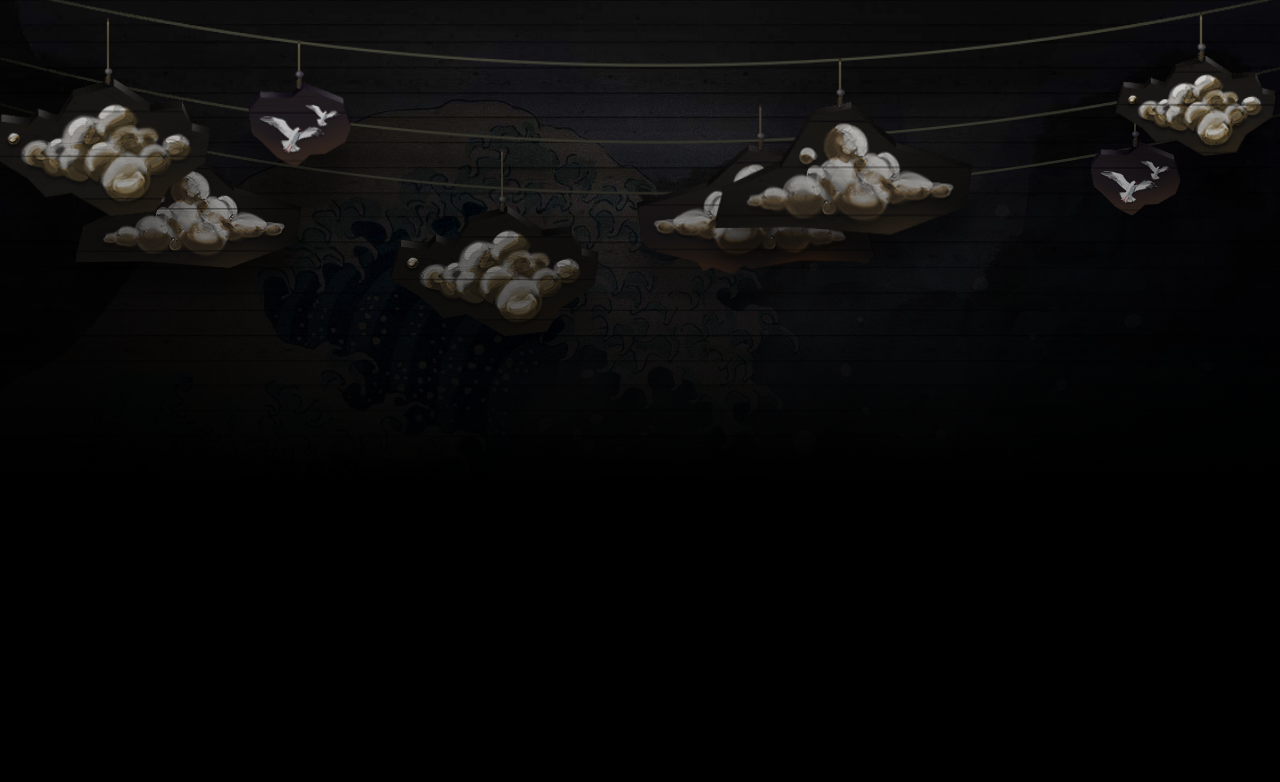
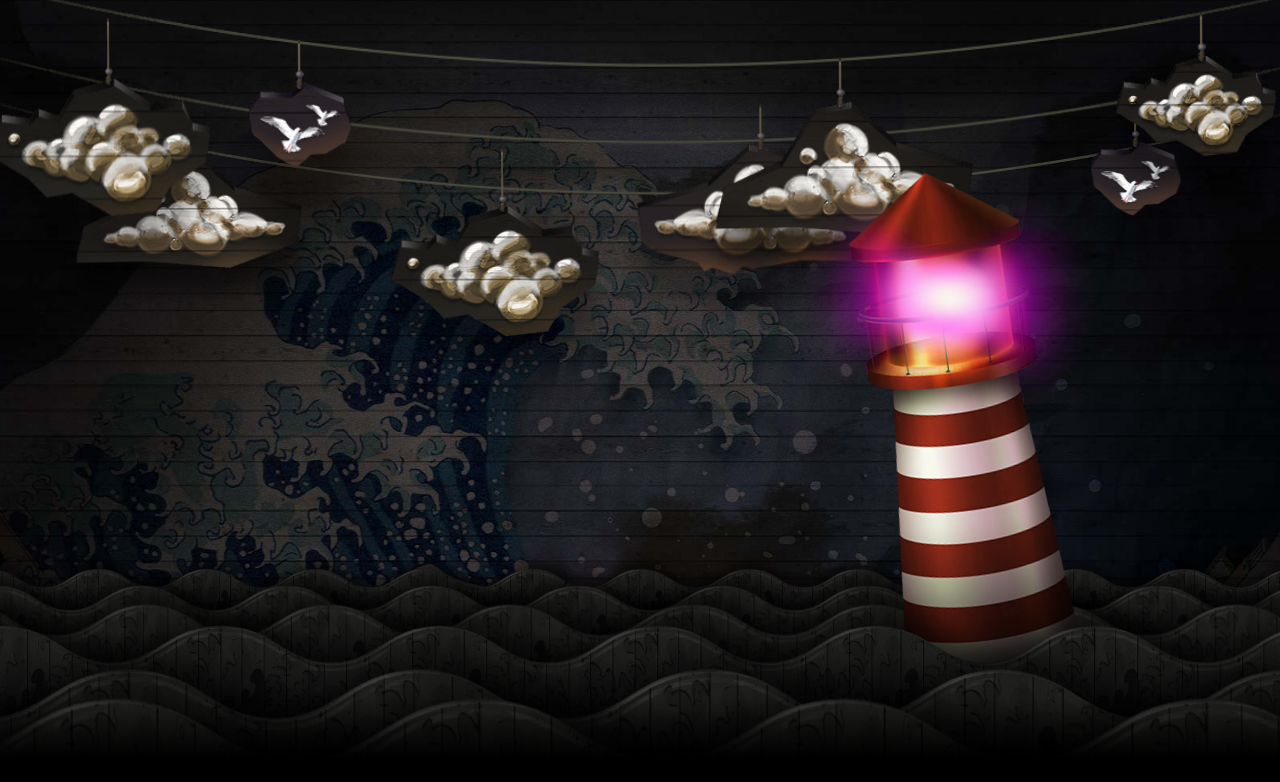
Before and after one commit to GeorgFE/paralax-effect-only-PC-, a plain HTML site: page index.html in a window 1280 px wide. Drawn offline with Linux system fonts and the light colour scheme.

Commit message:
Work is done!

```diff
--- a/index.css
+++ b/index.css
@@ -5,6 +5,24 @@ body{
 }
 .wrap {
     overflow: hidden;
+    opacity: 0;
+    transition: all 3.0s ease 0s;
+
+}
+.wrap.active{
+    opacity: 1;
+}
+.wrap.active .parx__wave{
+    opacity: 1;
+    transition: all 2.0s ease 1s;
+}
+.wrap.active .parx__rope{
+    opacity: 1;
+    transition: all 2.0s ease 1.8s;
+}
+.wrap.active .parx__lths{
+    bottom: 100px;
+    transition: all 1.0s ease 1.8s;
 }
 .page {
     position: absolute;
@@ -15,13 +33,13 @@ body{
 .parx {
     flex:1 0 100%;position: relative;overflow: hidden;
 }
-.parx::after{
+.parx:after{
     content: '';
     position: absolute;
     bottom: 0;
     width: 100%;
-    height: 100%;
-    background: linear-gradient(rgba(0,0,0,0)0%,rgba(0,0,0,1)60%);
+    height: 100px;
+    background: linear-gradient(rgba(0,0,0,0) 0%,rgba(0,0,0,1) 60%);
 }
 .parx__list {
     position: absolute;
@@ -30,6 +48,13 @@ body{
     top: 0;
     left: 0;
 
+}
+.parx__list li{
+    position: absolute;
+    width: 100%;
+    height: 100%;
+    top: 0;
+    left: 0;
 }
 .parx__bg {
     position: absolute;
@@ -43,10 +68,12 @@ body{
     position: absolute;
     width: 120%;
     left: -10%;
+    opacity: 0;
 }
 .parx__rope img{
     width: 100%;
 }
+
 .parx__rope_1 {
     top: 5%;
     transform: scale(1);
@@ -82,6 +109,15 @@ body{
 }
 .parx__element_3 span {
     background: url('img/clouds/board-birds.png') 0 0 / 100% no-repeat;
+}
+.parx__rope_1 .parx__elemnt{
+    transform: scale(0.6);
+}
+.parx__rope_2 .parx__elemnt{
+    transform: scale(0.75556);
+}
+.parx__rope_3 .parx__elemnt{
+    transform: scale(0.98889);
 }
 .parx__rope_2 {top: -1.66667%;
     transform: scale(1.05556);
@@ -126,25 +162,98 @@ body{
 }
 .parx__wave {
     position: absolute;
-    background: url('img/waves/wave-paint.png') 0 0 / auto 101% repeat-x;
-    left: 100%;
+    background: url('img/waves/wave-plain.png') 0 0 / auto 101% repeat-x;
+    left: -100%;
     width: 300%;
+    opacity: 0;
 }
 .parx__wave1 {
     bottom: 180px;
-    h86
+    height: 86px;
+    animation: wave 7.11111s 0.1s infinite linear;
+
+    background: url('img/waves/wave-paint.png') 0 0 / auto 101% repeat-x;
 }
 .parx__wave2 {
+    bottom: 144px;
+    height: 115px;
+    animation: wave 6.66667s 0.1s infinite linear;
+    background: url('img/waves/wave-paint.png') 0 0 / auto 101% repeat-x;
 }
-.parx__wave3 {
+.parx__wave3 {bottom: 108px;
+    height: 144px;
+    animation: wave 6.22222s 0.1s infinite linear;
+    background: url('img/waves/wave-paint.png') 0 0 / auto 101% repeat-x;
 }
 .parx__lths {
+    background: url('img/lighthouse.png') 0 0 no-repeat;
+    width: 320px;
+    height: 560px;
+    position: absolute;
+    right: 12%;
+    bottom: -100%;
+    animation: lths 4s .1s infinite alternate cubic-bezier(0.455,0.03,0.515,0.955);
 }
-.parx__wave4 {
+.parx__wave4 {bottom: 72px;
+    height: 173px;
+    animation: wave 5.77778s 0.1s infinite linear;
+    background: url('img/waves/wave-paint.png') 0 0 / auto 101% repeat-x;
+
 }
-.parx__wave5 {
+.parx__wave5 {bottom: -1px;
+    height: 230px;
+    animation: wave 4.8888s 0.1s infinite linear;
+    background: url('img/waves/wave-paint.png') 0 0 / auto 101% repeat-x;
 }
-.parx__wave6 {
+.parx__wave6 {bottom: -72px;
+    height: 288px;
+    animation: wave 4.5s 0.1s infinite linear;
+    background: url('img/waves/wave-paint.png') 0 0 / auto 101% repeat-x;
 }
 .content {
 }
+@keyframes swing{
+    0%{
+        transform: rotateZ(10deg);
+    }
+    100%{
+            transform: rotateZ(-10deg);
+    }
+}
+@keyframes wave {
+    0%{
+        transform: rotateZ(0deg) translate3d(0,10%,0) rotateZ(0deg);
+    }
+    100%{
+
+        transform: rotateZ(360deg) translate3d(0,10%,0) rotateZ(-360deg);
+    }
+
+}
+@keyframes lths{
+    0%{
+transform: translate3d(15%,0,0) rotateZ(10deg);
+    }
+    100%{
+        transform: translate3d(-15%,0,0) rotateZ(-10deg);
+    }
+
+}
+@keyframes identifier {
+    0%{
+
+    }
+    100%{
+
+    }
+
+}
+@keyframes identifier {
+    0%{
+
+    }
+    100%{
+
+    }
+
+}
--- a/index.html
+++ b/index.html
@@ -14,10 +14,10 @@
         <div class="page">
             <div class="parx">
                 <ul class="parx__list">
-                    <li>
+                    <li data-depth="0.10">
                         <div class="parx__bg"></div>
                     </li>
-                    <li>
+                    <li  data-depth="0.15">
                         <div class="parx__rope parx__rope_1">
 
                             <div class="parx__element_1 parx__element"><span></span></div>
@@ -26,7 +26,7 @@
                             <img src="img/rope.png" alt="">
                         </div>
                     </li>
-                    <li>
+                    <li data-depth="0.30">
                         <div class="parx__rope parx__rope_2">
 
                             <div class="parx__element_4 parx__element"><span></span></div>
@@ -34,7 +34,7 @@
                             <img src="img/rope.png" alt="">
                         </div>
                     </li>
-                    <li>
+                    <li data-depth="0.60">
                         <div class="parx__rope parx__rope_3">
 
                             <div class="parx__element_6 parx__element"><span></span></div>
@@ -43,22 +43,22 @@
                             <img src="img/rope.png" alt="">
                         </div>
                     </li>
-                    <li>
+                    <li data-depth="0.30">
                         <div class="parx__wave parx__wave1"></div>
                     </li>
-                    <li>
+                    <li data-depth="0.40">
                         <div class="parx__wave parx__wave2"></div>
                     </li>
-                    <li>
+                    <li data-depth="0.50">
                         <div class="parx__wave parx__wave3"></div>
                     </li>
-                    <li>
+                    <li data-depth="0.60">
                         <div class="parx__lths"></div>
                     </li>
-                    <li>
+                    <li data-depth="0.80">
                         <div class="parx__wave parx__wave4"></div>
                     </li>
-                    <li>
+                    <li data-depth="1">
                         <div class="parx__wave parx__wave5"></div>
                     </li>
                     <li>
@@ -68,10 +68,13 @@
             </div>
             <div class="content"></div>
         </div>
-    </div>
     <script src="script.js"></script>
     <script src="jquery.parallax.js"></script>
     <script src="jquery-3.6.0.min.js"></script>
+    <script src="jquery.parallax.js"></script>
+    <script src="script.js"></script>
+    </div>
+
 </body>
 
 </html>
--- a/script.js
+++ b/script.js
@@ -0,0 +1,6 @@
+$(document).ready(function(){
+    $('.parx__list>li').addClass('layer');
+    $('.parx__list').parallax();
+    $('.wrap').addClass('active');
+
+});
```
